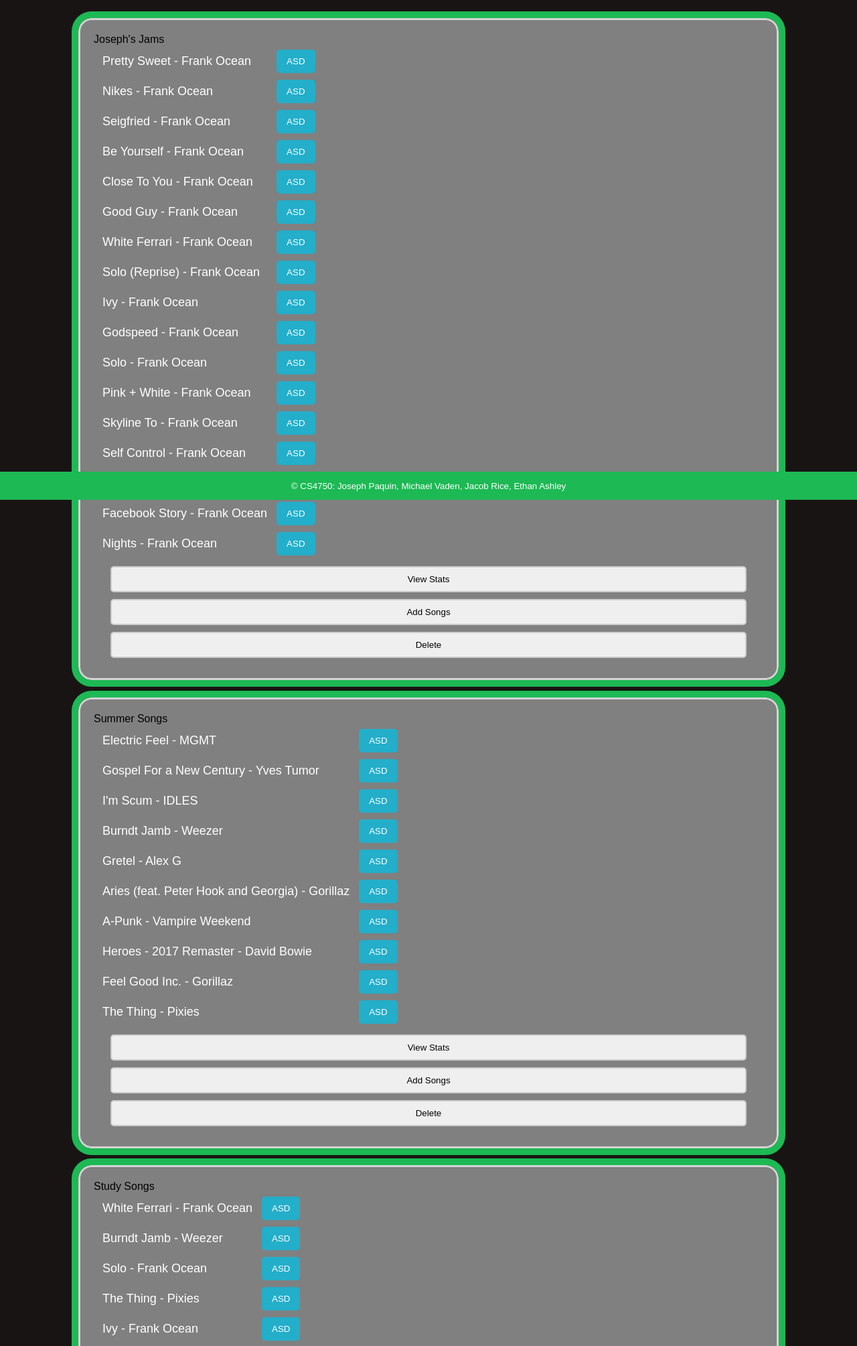
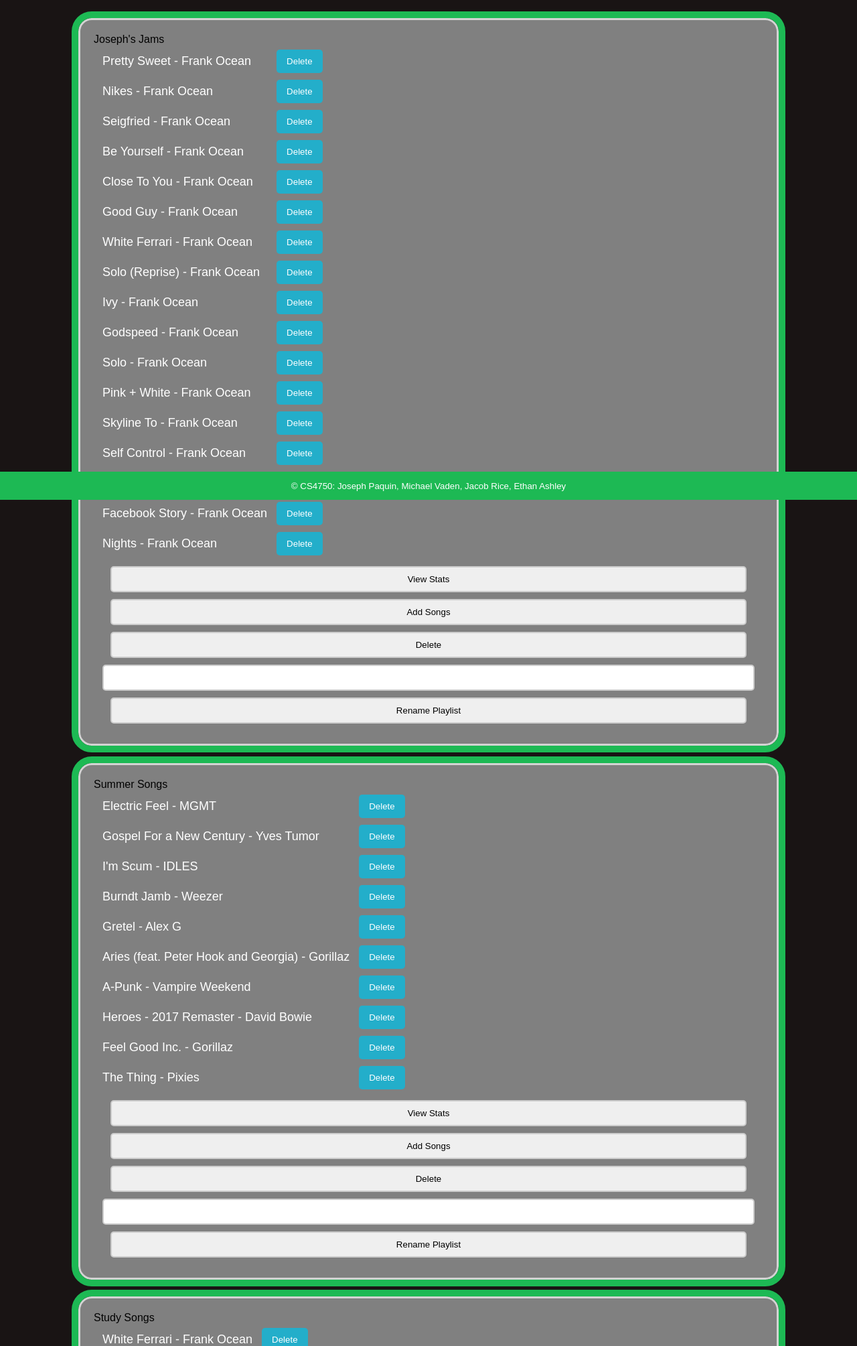
Before and after one commit to tyrant5678/databaseSystemsProject, a PHP site: page /Playlist_index2.php in a window 1280 px wide. Shown: the part 54-2063 px from the top of the page at 67% size. Run offline with PHP 8.4, Linux system fonts and the light colour scheme; data comes from the database, SQL or seed files in the repository.

Commit message:
Update Playlist_index2.php

```diff
--- a/Playlist_index2.php
+++ b/Playlist_index2.php
@@ -73,6 +73,19 @@ if (isset($_POST['delete'])) {
 		echo '<script>alert("Playlist deleted successfully")</script>';
 	}
 }
+
+if (isset($_POST['rename'])) {
+        $id = $_POST['playlist_id'];
+	$name = mysqli_real_escape_string($conn, $_POST['playlist_rename']);
+
+	$sql_rename =
+		"UPDATE `playlist` SET `playlist_name` = '$name' WHERE `playlist`.`playlistID` = '$id'";
+
+	if (mysqli_query($conn, $sql_rename)) {
+		echo '<script>alert("Playlist renamed successfully")</script>';
+	}
+}
+
 ?>
 
 <!DOCTYPE html>
@@ -105,7 +118,7 @@ if (isset($_POST['delete'])) {
 					<?php foreach ($playlist_songs as $song) : ?>
 						<tr>
 							<td><label for="delete_song" class="song"><?php echo("{$song['name']} - {$song['artist_name']}");?></label></td>
-							<td><button name="delete_song" id="delete_song" value="<?php echo("{$song['songID']}"); ?>" type="submit">ASD</button></td>
+							<td><button name="delete_song" id="delete_song" value="<?php echo("{$song['songID']}"); ?>" type="submit">Delete</button></td>
 						</tr>
 					<?php endforeach; ?>
 					</table>
@@ -118,6 +131,10 @@ if (isset($_POST['delete'])) {
 						<input type="submit" value="Delete" name="delete" class="btn btn-danger" title="Click to delete  this playlist" />
 						<input type="hidden" name="playlist_to_delete" value="<?php echo $playlist_info['playlistID']; ?>" />
 						<input type="hidden" name="playlist_id" value="<?php echo $playlist_id?>"/>
+
+						<input type="text" name="playlist_rename">
+
+						<input type="submit" value="Rename Playlist" name="rename">
 				</td>
 			</form>
 		</tr>
```
